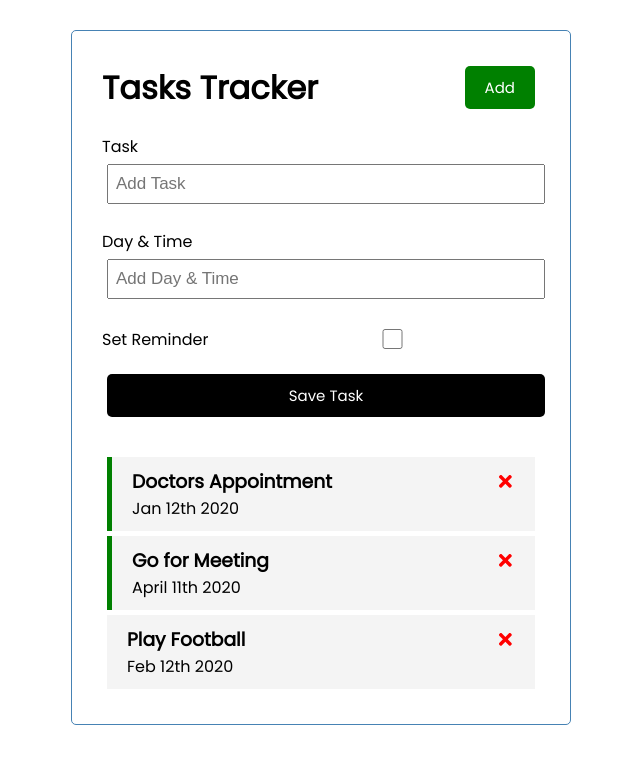
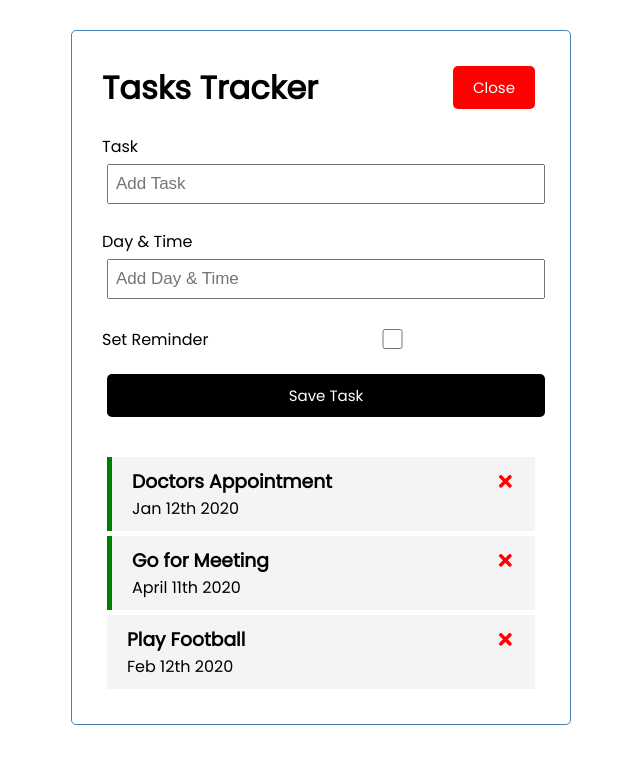
Before and after one commit to iamsuigeneris/tasks-tracker, a React (Create React App) app: page / in a window 1280 px wide. Shown: the top 764 px of the page, without its empty margins (319-959 px from the left). Built offline with nearby package versions, Linux system fonts and the light colour scheme.

Commit message:
Add button toggle functionality

```diff
--- a/src/App.js
+++ b/src/App.js
@@ -6,6 +6,7 @@
 
 function App() {
 
+  const [showAddTask, setShowAddTask] = useState(true)
   const [tasks, setTasks] = useState([
     {
       id:1,
@@ -49,8 +50,11 @@
 
   return (
     <div className="container">
-        <Header />
-        <AddTask onAdd={addTask} />
+        <Header
+          onAdd={() => setShowAddTask(!showAddTask)}
+          showAdd={showAddTask}
+        />
+        {showAddTask && <AddTask onAdd={addTask} />}
         { tasks.length > 0 ? <Tasks tasks={tasks} onDelete={deleteTask} onToggle={toggleReminder} /> : 'No tasks to show' }
     </div>
   );
--- a/src/components/Header.js
+++ b/src/components/Header.js
@@ -1,16 +1,11 @@
 import PropTypes from 'prop-types'
 import Button from './Button'
 
-const Header = ({ title }) => {
-
-    const onClick = () => {
-        console.log('click')
-    }
-
+const Header = ({ title, onAdd, showAdd }) => {
     return (
         <header className='header'>
             <h1>{title}</h1>
-            <Button color='green' text='Add' onClick={onClick} />
+            <Button color={showAdd ? 'red' : 'green'} text={showAdd ? 'Close' : 'Add'} onClick={onAdd} />
         </header>
     )
 }
```
Also changed, not shown: 1 other file (tests, documents, lock files or other folders).
